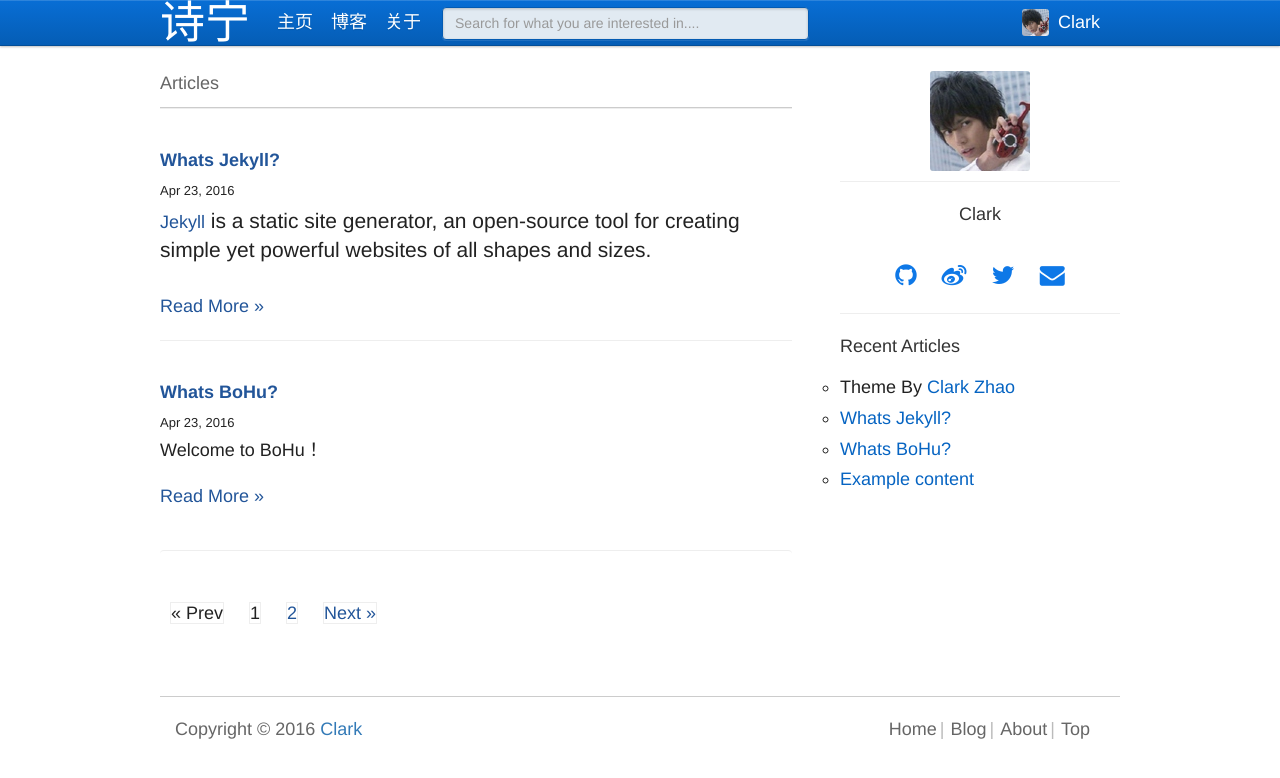
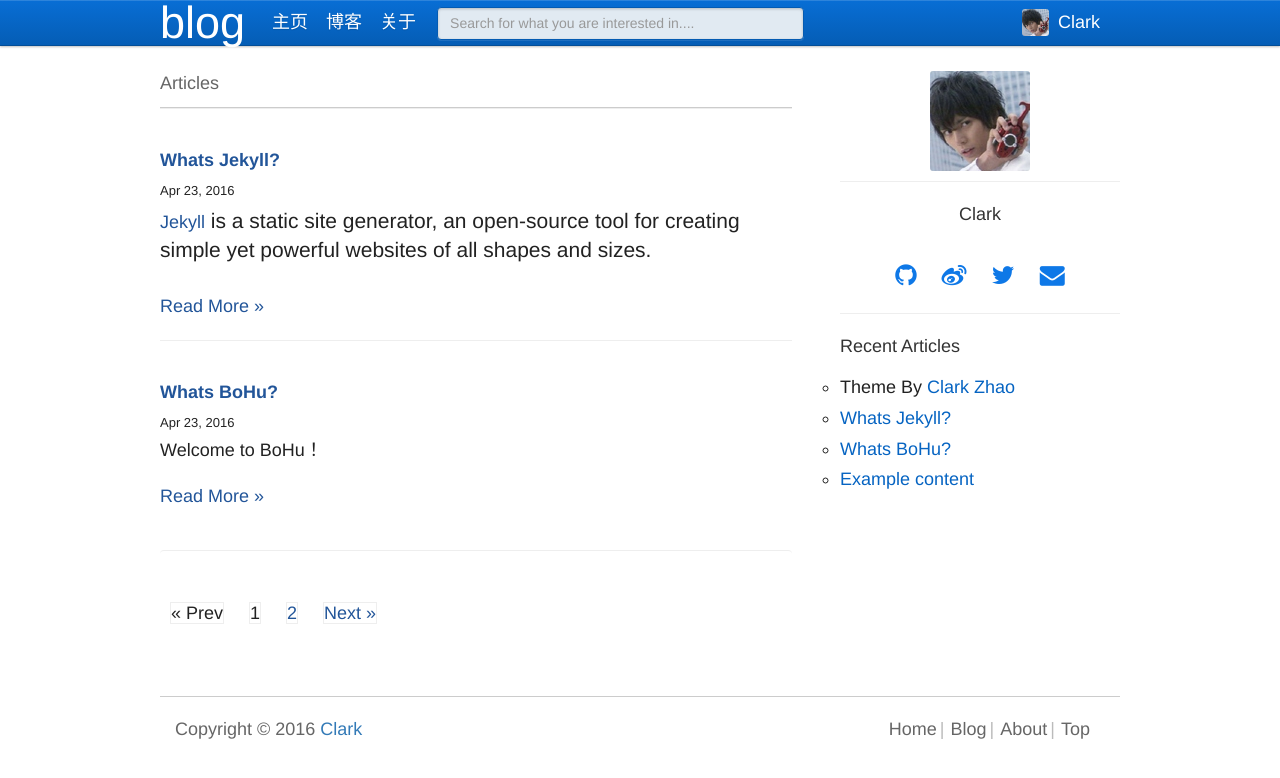
Before and after one commit to magic5650/blog, a Jekyll site: the page built from index.html, in a window 1280 px wide. Shown: the top 778 px of the page. Built offline with Jekyll 4.4.1, drawn with Linux system fonts in a browser that asks for light colours; the list of posts is cut into pages by our own code.

Commit message:
的撒大大所

```diff
--- a/_config.yml
+++ b/_config.yml
@@ -1,5 +1,5 @@
 # Site settings
-title: 诗宁
+title:
 url: "http://zhaoyuxiang.cn/blog"    # the protocol and hostname of your site, eg. `http://zhaoyuxiang.cn/blog`
 baseurl: "" # the prefix of your site uri, eg. `/bohu-jekyll-theme` or just one slash `/`
 #timezone: Asia/Shanghai
```
Also changed, not shown: 8 other files.
